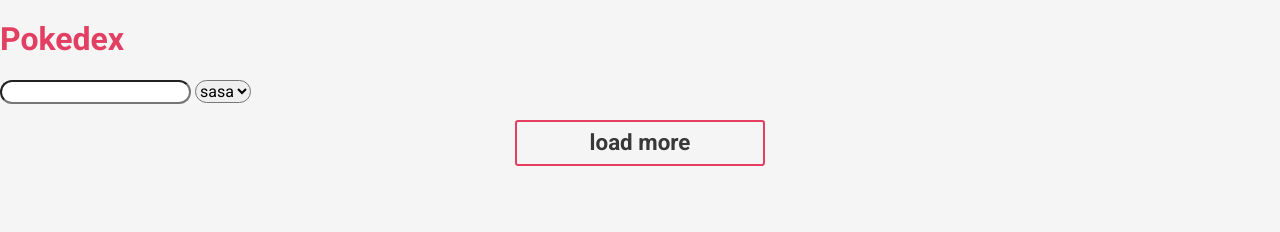
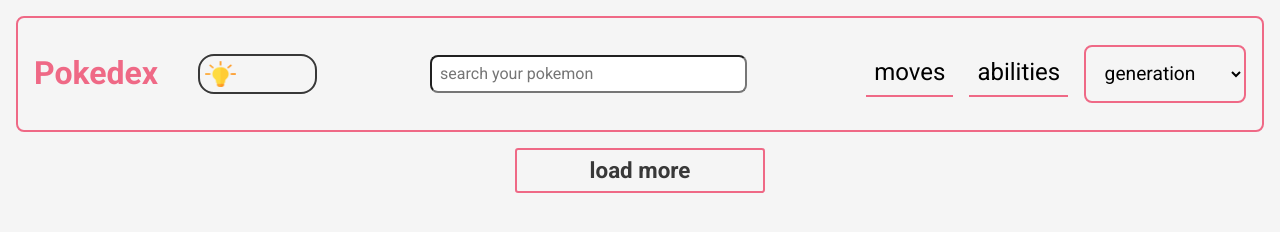
Before and after one commit to Lucass-trra/pokedex, a plain HTML site: page index.html in a window 1280 px wide. Drawn offline with nearby package versions, Linux system fonts and the light colour scheme; no server answers.

Commit message:
adding header in main page

```diff
--- a/assets/css/global.css
+++ b/assets/css/global.css
@@ -2,19 +2,103 @@
     font-family: 'Roboto', sans-serif;
     box-sizing: border-box;
     color: black;
-    border-radius: .8rem;
+    border-radius: .5rem;
 
 }
 
 :root {
-    --default_color:#e23f62;
+    --default_color:#ef6986;
     --default_color_white: whitesmoke;
     --default_color_black:#383838;
 }
 
 body {
     background-color: var(--default_color_white);
+}
 
+header {
+    display: grid;
+    grid-template-columns: 1fr;
+    margin: 1rem;
+    border: 2px solid var(--default_color);
+    padding:1rem ;
+
+    div#pokedex-sections {
+        display: flex;
+        justify-content: flex-end;
+        gap: 1rem;
+
+        ul {
+            display: flex;
+            list-style: none;
+            gap: 1rem;
+        }
+
+        select,li {
+            align-self: center;
+
+        }
+
+        select {
+            padding: .9rem;
+            border: 2px solid var(--default_color);
+            background: none;
+            cursor: pointer;
+            font-size: 1.2rem;
+        }
+
+        li {
+            border-bottom: 2px solid var(--default_color);
+            padding: .5rem;
+            border-radius: 0px;
+            transition: .3s ease-in-out;
+
+        }
+
+        li:hover {
+            background-color: var(--default_color);
+            border-radius: .5rem;
+        }
+
+        a {
+            text-decoration: none;
+        }
+    }
+
+    div#pokedex-presentation {
+        display: flex;
+
+        input {
+            padding: .5rem;
+            border: .1rem solid var(--default_color);
+            border-radius: .2rem;
+        }
+
+        figure#dark-light-container {
+            display: flex;
+            border: 2px solid var(--default_color_black);
+            border-radius: 1rem;
+            width: 20%;
+            height: 50%;
+            padding:.3rem ;
+            cursor: pointer;
+
+        }
+        img {
+            width: 50%;
+        }
+    }
+
+    div#pokedex-search {
+        display: flex;
+        align-self: center;
+
+        input {
+            padding: .5rem;
+            align-self: center;
+            width: 80%;
+        }
+    }
 }
 
 section.pokemon-section {
--- a/assets/css/globalResponsivity.css
+++ b/assets/css/globalResponsivity.css
@@ -1,3 +1,31 @@
+@media screen and (max-width: 418px) {
+    header {
+        div#pokedex-sections {
+            flex-direction: column;
+            align-items: center;
+        }
+
+        div#pokedex-presentation {
+            flex-direction: column;
+            align-items: center;
+
+            figure#dark-light-container {
+                width: 30%;
+
+                img {
+                    width: 30%;
+                }
+            }
+        }
+
+        div#pokedex-search {
+            input {
+                width: 100%;
+            }
+        }
+    }
+}
+
 @media screen and (min-width: 350px) {
     section ol.pokemon-list {
         grid-template-columns: 1fr 1fr ;
@@ -9,18 +37,56 @@
 }
 
 @media screen and (min-width: 768px) {
+    header {
+        grid-template-columns: 1fr 1fr ;
+
+        div#pokedex-sections {
+            flex-direction: row;
+            align-items: center;
+        }
+
+        div#pokedex-presentation {
+            flex-direction: column;
+            align-items: center;
+
+            figure#dark-light-container {
+                width: 30%;
+
+                img {
+                    width: 30%;
+                }
+            }
+        }
+
+
+        div#pokedex-search {
+            input {
+                width: 80%;
+            }
+        }
+    }
     section ol.pokemon-list {
         grid-template-columns: 1fr 1fr 1fr;
     }
 }
 
 @media screen and (min-width: 992px) {
+    header {
+        grid-template-columns: 1fr 1fr 1fr;
+    }
+
     section ol.pokemon-list {
         grid-template-columns: 1fr 1fr 1fr 1fr;
     }
 }
 
 @media screen and (min-width: 1200px) {
+    header {
+        div#pokedex-presentation {
+            flex-direction: row;
+        }
+    }
+
     section ol.pokemon-list {
         grid-template-columns: 1fr 1fr 1fr 1fr 1fr;
     }
--- a/index.html
+++ b/index.html
@@ -21,12 +21,32 @@
 </head>
 <body>
     <header>
-        <h1>Pokedex</h1>
-        <input type="text">
+        <div id="pokedex-presentation">
+            <h1>Pokedex</h1>
 
-        <select name="" id="">
-            <option value="">sasa</option>
-        </select>
+            <figure id="dark-light-container">
+                <img src="./assets/images/lamp.png" alt="dark-ligth-mode">
+            </figure>
+        </div>
+
+        <div id="pokedex-search">
+            <input type="text" placeholder="search your pokemon">
+        </div>
+
+
+        <div id="pokedex-sections">
+            <ul>
+                <li><a href="">moves</a></li>
+                <li><a href="">abilities</a></li>
+            </ul>
+
+            <select name="Ngenerations" id="generations">
+                <option value="" disabled selected>generation</option>
+                <option value="">1°generation</option>
+                <option value="">2°generation</option>
+                <option value="">3°generation</option>
+            </select>
+        </div>
     </header>
 
     <section class="pokemon-section">
```
Also changed, not shown: assets/images/lamp.png (added), assets/images/lupe.png (added), assets/images/moon.png (added).
